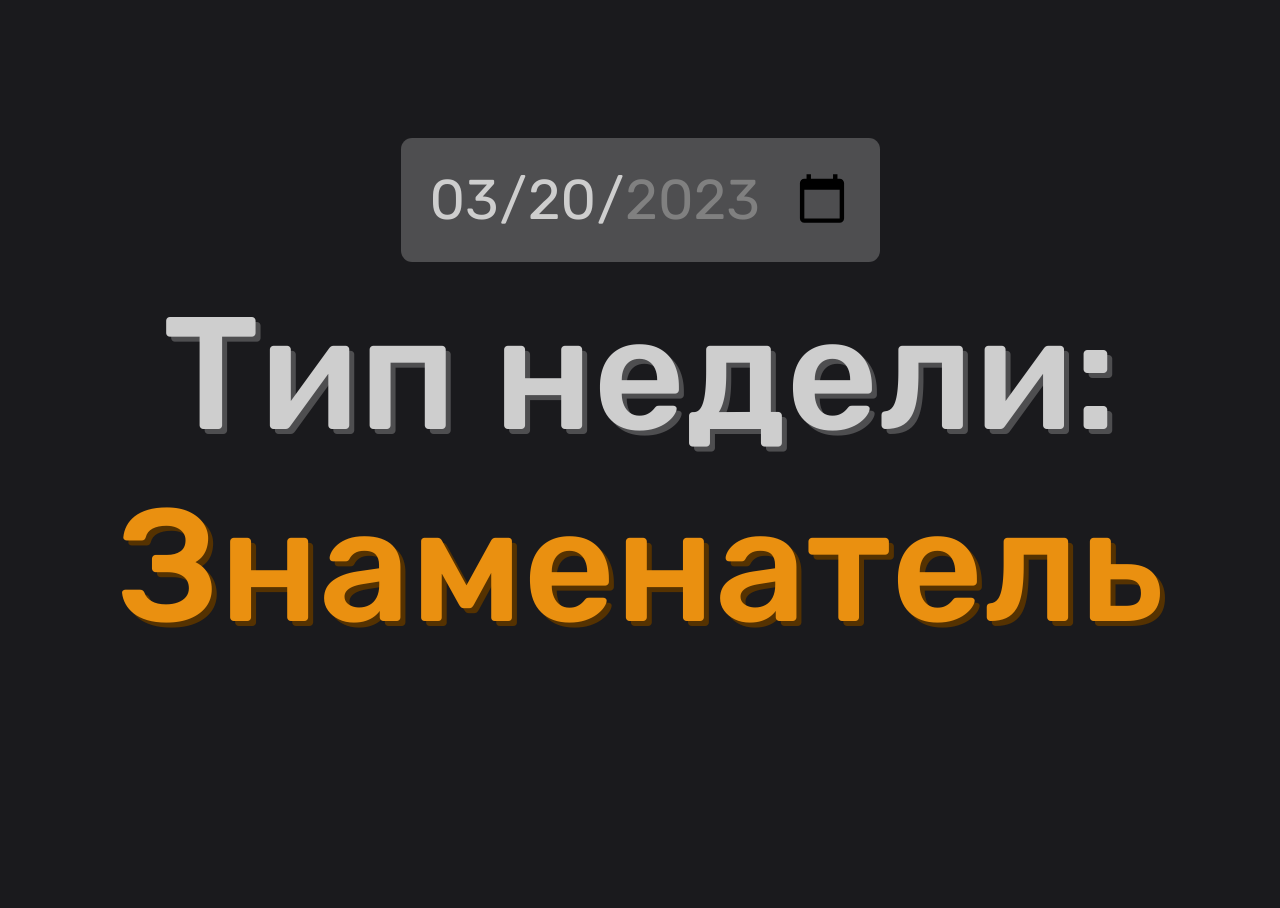
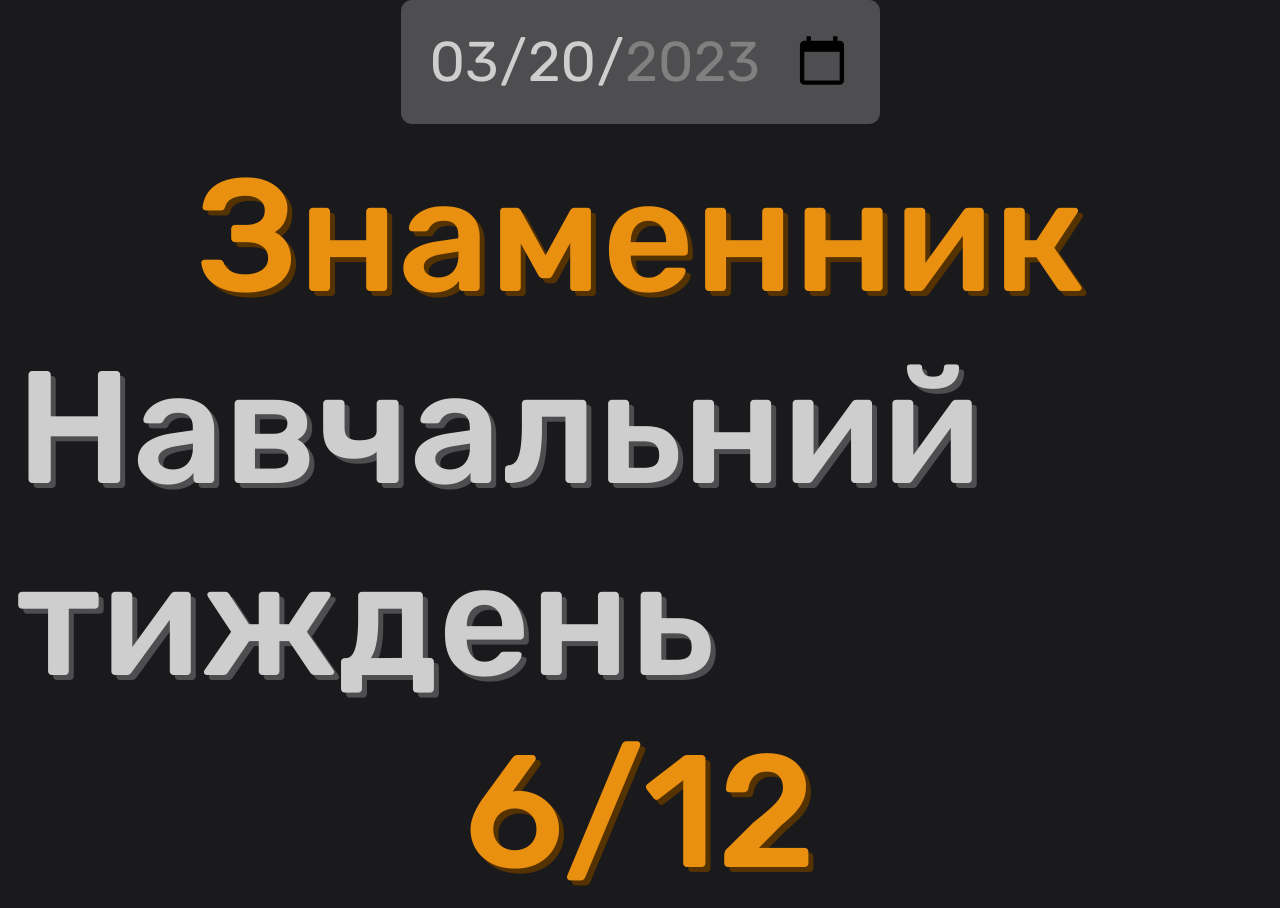
Before and after one commit to andriiko01/week-type, a plain HTML site: page index.html in a window 1280 px wide. Before the commit the page ends 800 px from the top, so only its background shows below. Drawn offline with Linux system fonts and the light colour scheme.

Commit message:
add schedule week type

```diff
--- a/index.html
+++ b/index.html
@@ -12,8 +12,9 @@
 
 <body>
   <input type="date" name="date" id="date" min="2023-02-13" max="2023-06-25" />
-  <h1>Тип недели:</h1>
-  <p id="week-type"></p>
+  <p class="accent" id="week-type"></p>
+  <p class="primary" id="week-schedule"></p>
+  <p class="accent" id="weeks-passed"></p>
   <script src="./script.js"></script>
 </body>
 
--- a/script.js
+++ b/script.js
@@ -1,25 +1,76 @@
 const START_DAY = new Date('2023-02-13T00:00:00');
 const dateInput = document.getElementById('date');
 const weekTypeElement = document.getElementById('week-type');
+const weeksPassedElement = document.getElementById('weeks-passed');
+const weekScheduleElement = document.getElementById('week-schedule');
+
+let isFinished = false;
+const WEEKS_SCHEDULE = [
+  'Т',
+  'Т',
+  'Т',
+  'Т',
+  'Т',
+  'Т',
+  'Т',
+  'Т',
+  'Т',
+  'Т',
+  'Т',
+  'Т',
+  'ЗТ',
+  'С',
+  'С',
+  'ВП',
+  'ВП',
+  'ВП',
+  'ВП',
+];
 
 function getWeekType(date) {
-  const currentWeek =
-    Math.ceil(
-      (date.getTime() - START_DAY.getTime()) / (7 * 24 * 60 * 60 * 1000)
-    ) & 1
-      ? 'Числитель'
-      : 'Знаменатель';
+  return getWeeksPassed(date) & 1 ? 'Чисельник' : 'Знаменник';
+}
 
-  return currentWeek;
+function getWeeksPassed(date) {
+  return Math.ceil((date - START_DAY) / (7 * 24 * 60 * 60 * 1000));
 }
+
+function checkIsFinished(date) {}
+
+function getWeeksSchedule(key) {
+  switch (key) {
+    case 'ЗТ':
+      return 'Заліковий тиждень';
+    case 'С':
+      return 'Сесія';
+    case 'ВП':
+      return 'Виробнича практика';
+    case 'Т':
+    default:
+      return 'Навчальний тиждень';
+  }
+}
+
+function updateContent(date) {
+  const weekNumber = getWeeksPassed(date);
+  const weekKey = WEEKS_SCHEDULE[weekNumber - 1];
+  const currentWeek = weekNumber - WEEKS_SCHEDULE.findIndex(e => e === weekKey);
+  const weeks = WEEKS_SCHEDULE.filter(e => e === weekKey).length;
+
+  weekTypeElement.innerHTML = getWeekType(date);
+  weeksPassedElement.innerHTML = `${currentWeek}/${weeks}`;
+  weekScheduleElement.innerHTML = getWeeksSchedule(weekKey);
+}
+
+dateInput.addEventListener('change', e => {
+  const date = new Date(e.target.value);
+  updateContent(date);
+});
 
 document.addEventListener('DOMContentLoaded', () => {
   const date = new Date();
+  updateContent(date);
+
   const dateString = date.toJSON();
   dateInput.value = dateString.slice(0, dateString.indexOf('T'));
-  weekTypeElement.innerHTML = getWeekType(date);
 });
-
-dateInput.addEventListener('change', e => {
-  weekTypeElement.innerHTML = getWeekType(new Date(e.target.value));
-});
--- a/style.css
+++ b/style.css
@@ -32,24 +32,23 @@ body {
   padding: 0px 1rem;
 }
 
-h1,
-p {
+.primary,
+.accent {
   font-size: 10rem;
   font-weight: 500;
 }
 
-h1 {
+.primary {
   color: var(--grey);
   text-shadow: 5px 5px var(--neutral);
 }
 
-p {
+.accent {
   color: var(--accent);
   text-shadow: 5px 5px var(--accent-dark);
 }
 
 #date {
-  /*width: 100%;*/
   padding: 0.5em;
   margin-bottom: 1rem;
 
@@ -66,18 +65,18 @@ p {
 
 @media (max-width: 70rem) {
   /*? minSize + (maxSize - minSize) * ((100vw - minContainerSize) / (maxContainerSize - minContainerSize)) */
-  h1,
-  p {
+  .primary,
+  .accent {
     /** from  10  to  2.5   */
     font-size: calc(2.5rem + 7.5 * var(--coefficient));
   }
 
-  h1 {
+  .primary {
     text-shadow: calc(0.15625rem + 0.15625 * var(--coefficient))
       calc(0.15625rem + 0.15625 * var(--coefficient)) var(--neutral);
   }
 
-  p {
+  .accent {
     text-shadow: calc(0.15625rem + 0.15625 * var(--coefficient))
       calc(0.15625rem + 0.15625 * var(--coefficient)) var(--accent-dark);
   }
```
